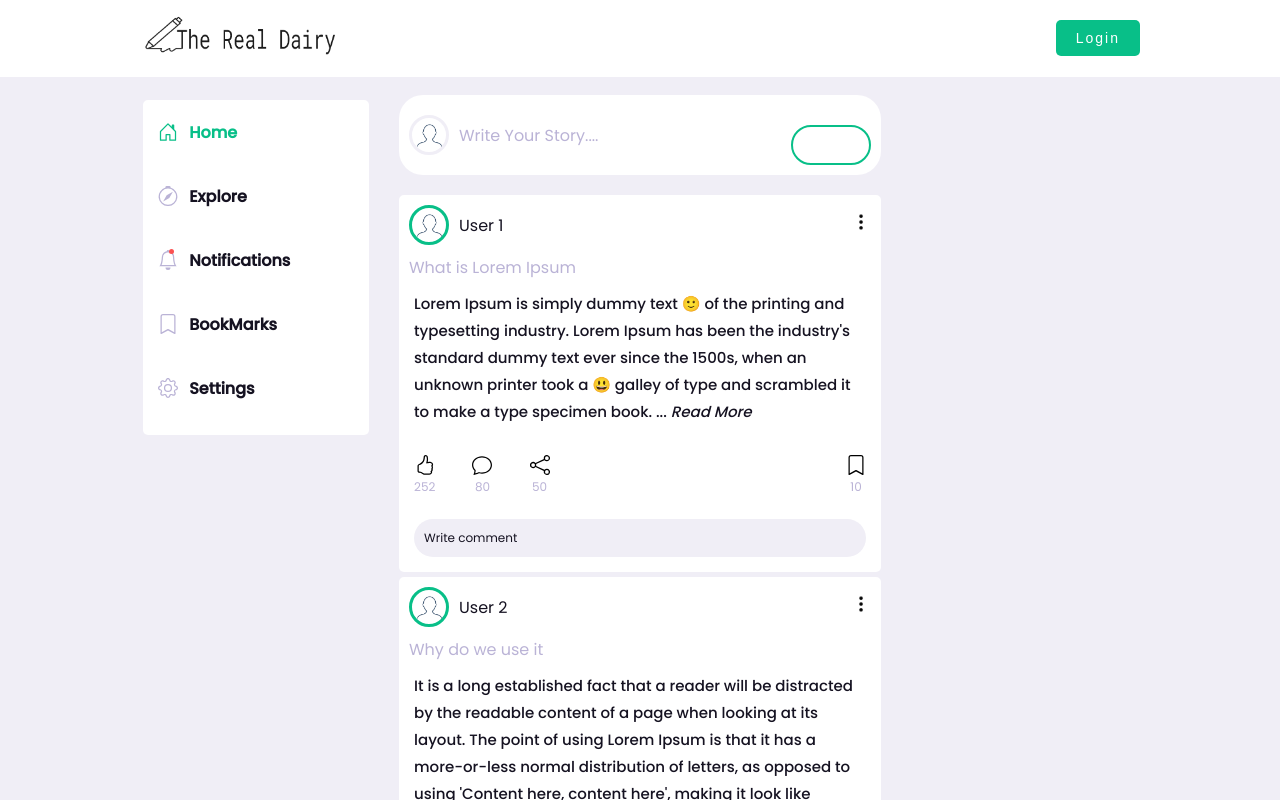
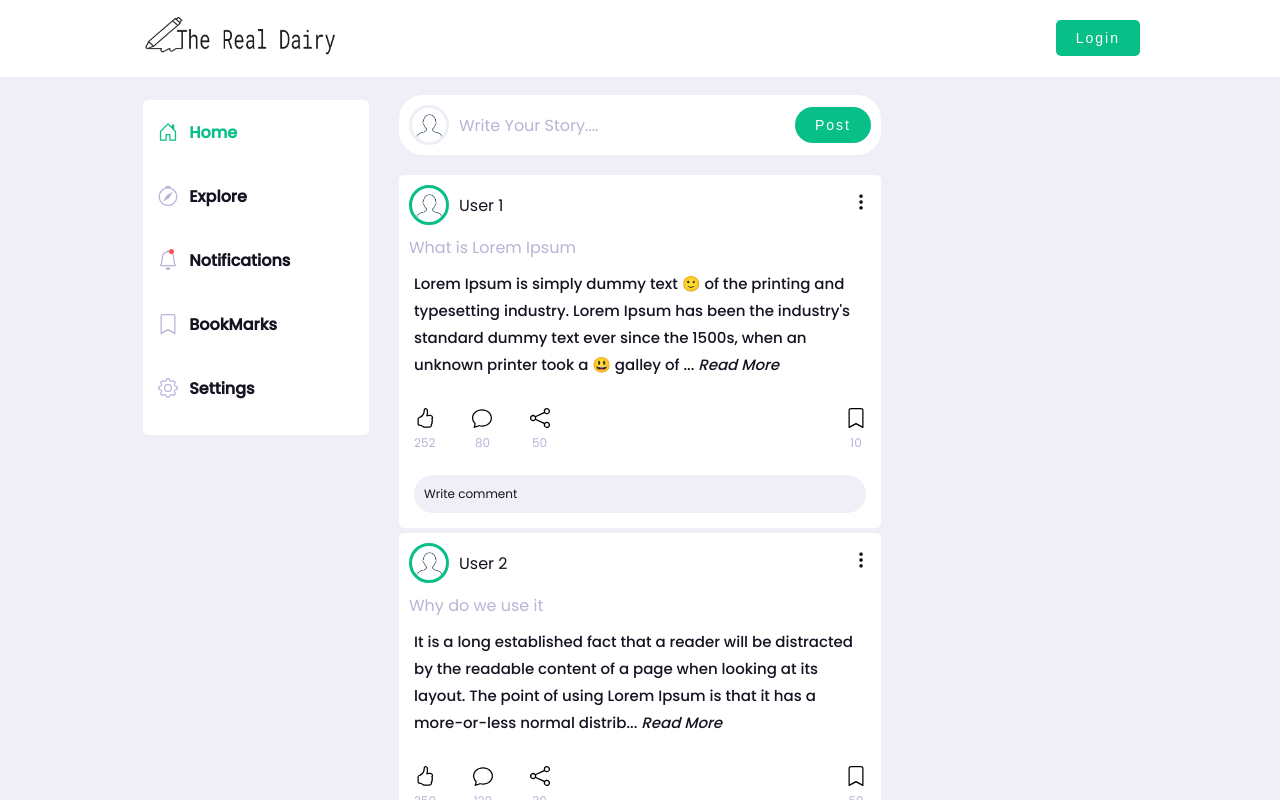
Before and after one commit to myselfvikramgupta/social_media, a React (Create React App) app: page / in a window 1280 px wide. Shown: the top 800 px of the page. Built offline with nearby package versions, Linux system fonts and the light colour scheme.

Commit message:
fixed ui issue

```diff
--- a/src/components/Home/PostCard.jsx
+++ b/src/components/Home/PostCard.jsx
@@ -62,26 +62,26 @@ function PostCard({post,id}) {
         </div>
     </div>
     <div className="card_body">
-        {story} ... <em>Read More</em>
+        {`${story.substring(0,200) }...`}  <a href="#"><em>Read More</em></a>
     </div>
     <div className="card_footer ">
     <div className="d_flex_space_between">
         <div className="post_like_section d_flex_space_between">
-            <div className={`post_like ${isLiked ? 'active' : ''}`} onClick={updateLike}>
-                <LikeIcon />
+            <div className={`post_like ${isLiked ? 'active' : ''}`} >
+                <button onClick={updateLike}><LikeIcon  /></button>
                 <span>{numberFormat(totalLike)}</span>
             </div>
-            <div className="post_like" onClick={updateComment}>
-            <CommentIcon />
+            <div className="post_like" >
+            <button onClick={updateComment}><CommentIcon /></button>
             <span>{numberFormat(totalComment)}</span>
             </div>
-            <div className="post_like" onClick={updateShare}>
-            <SharedIcon />
+            <div className="post_like" >
+            <button onClick={updateShare}> <SharedIcon /></button>
             <span>{numberFormat(totalShare)}</span>
             </div>
         </div>
-        <div className={`post_like ${isBookMark ? 'active' : ''}`} onClick={updateBookMark}>
-        <BookMarkIcon />
+        <div className={`post_like ${isBookMark ? 'active' : ''}`} >
+        <button onClick={updateBookMark}><BookMarkIcon /></button>
        <span>{numberFormat(totalBookMark)}</span>
         </div>
         </div>
--- a/src/components/PostCreate/PostEditor.jsx
+++ b/src/components/PostCreate/PostEditor.jsx
@@ -25,7 +25,7 @@ const PostEditor = () => {
             </div>
 
         </div>
-        <div className="post_btn">
+        <div className="text_editor_btn">
             <button className="btn">Save Draf</button><button className="btn btn_primary">Post</button>
         </div>
         </>
--- a/src/index.css
+++ b/src/index.css
@@ -34,7 +34,11 @@ a{
   clear: both;
   display: block;
 }
-
+button{
+  all:none;
+  background-color:transparent;
+  cursor: pointer;
+}
 [class*="col-"] {
   float: left;
   padding: 15px;
@@ -290,17 +294,17 @@ a{
 .editor_btn span{
    font-size:24px;
 }
-.post_btn{
+.text_editor_btn{
   margin-top:20px;
   width:100%;
   display:flex;
   justify-content:flex-end;
 }
-.post_btn button:nth-child(1){
+.text_editor_btn button:nth-child(1){
   background:transparent;
   border:2px solid var(--color-primary);
  }
-.post_btn button:nth-child(2){
+.text_editor_btn button:nth-child(2){
  margin-left:15px;
 }
 @media only screen and (max-width: 768px) {
```
